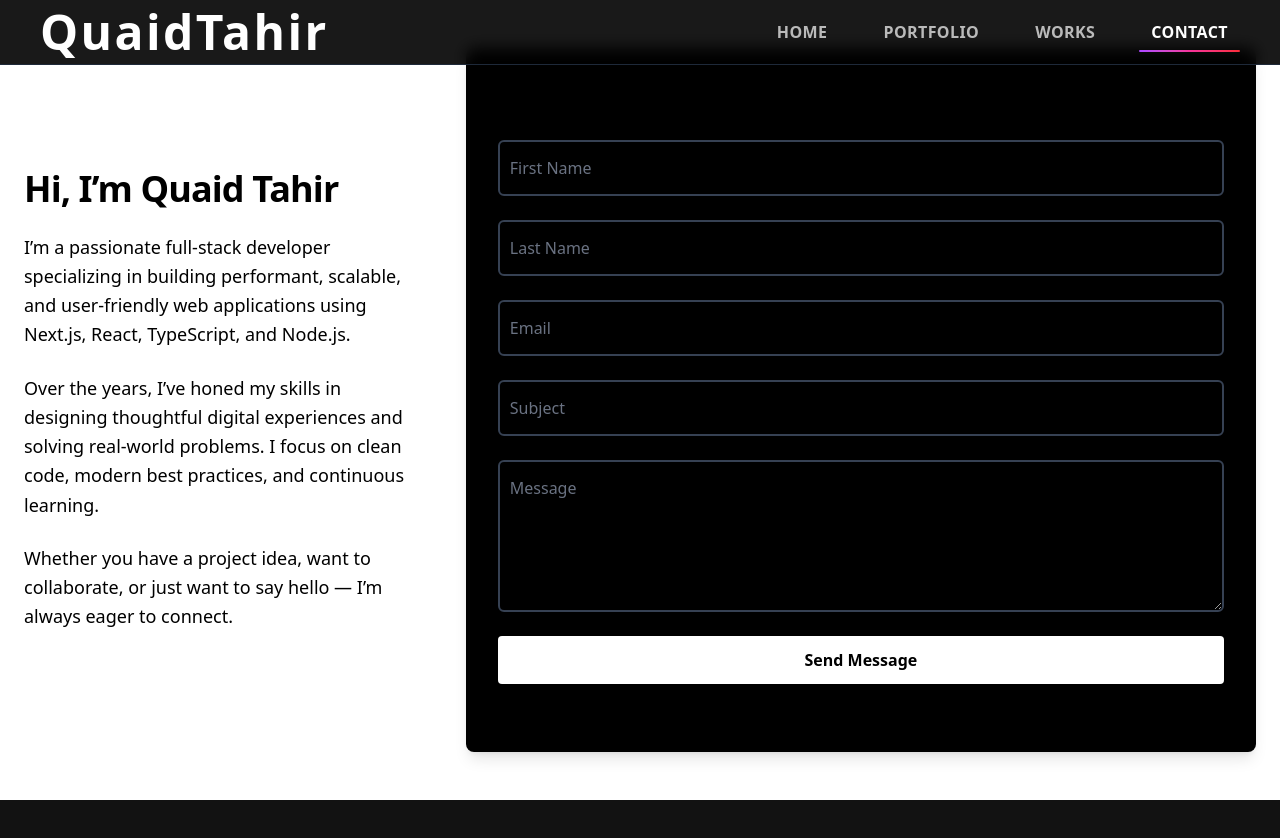
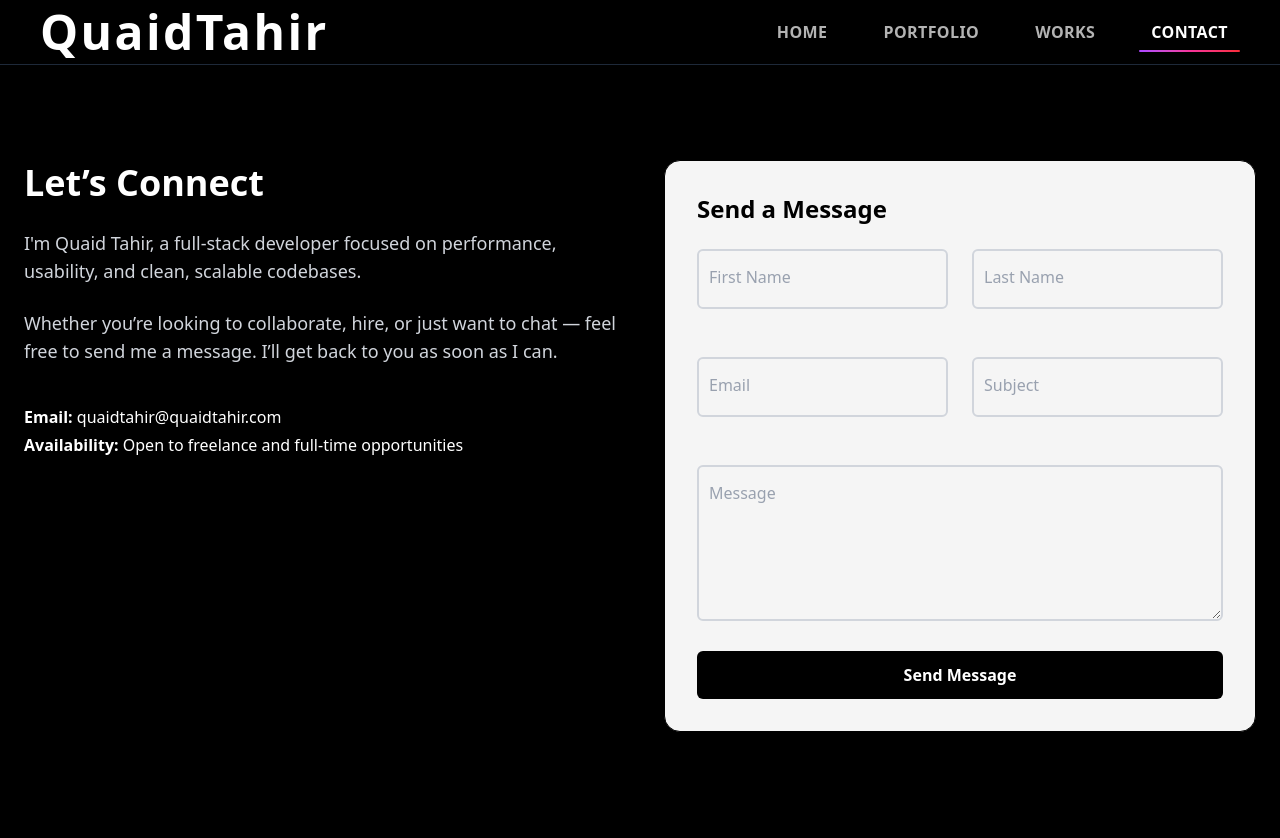
Before and after one commit to QuaidCodes/quaidtahir.com, a Next.js app: page /contact in a window 1280 px wide. Shown: the top 838 px of the page. Before the commit the page ends 800 px from the top, so only its background shows below. Built offline with nearby package versions, Linux system fonts and the light colour scheme.

Commit message:
enhance contact page

```diff
--- a/src/app/contact/page.tsx
+++ b/src/app/contact/page.tsx
@@ -22,12 +22,16 @@ export default function Contact() {
     message: "",
   });
 
-  const [errors, setErrors] = useState<Partial<Record<keyof ContactFormData, string>>>({});
-  const [status, setStatus] = useState<"idle" | "submitting" | "success" | "error">("idle");
+  const [errors, setErrors] = useState<
+    Partial<Record<keyof ContactFormData, string>>
+  >({});
+  const [status, setStatus] = useState<
+    "idle" | "submitting" | "success" | "error"
+  >("idle");
 
   useEffect(() => {
     if (status === "error") {
-      const timeout = setTimeout(() => setErrors({}), 2000);
+      const timeout = setTimeout(() => setErrors({}), 3000);
       return () => clearTimeout(timeout);
     }
   }, [status]);
@@ -44,14 +48,12 @@ export default function Contact() {
     setStatus("submitting");
 
     const result = contactSchema.safeParse(formData);
-
     if (!result.success) {
       const fieldErrors: Partial<Record<keyof ContactFormData, string>> = {};
       result.error.errors.forEach((err) => {
         const field = err.path[0] as keyof ContactFormData;
         fieldErrors[field] = err.message;
       });
-
       setErrors(fieldErrors);
       setStatus("error");
       return;
@@ -79,33 +81,46 @@ export default function Contact() {
   };
 
   return (
-    <div className="min-h-screen bg-white text-black dark:bg-black dark:text-white px-6 py-12 flex flex-col md:flex-row max-w-7xl mx-auto gap-12">
-
-      {/* About Me Section */}
-      <section className="md:w-1/3 flex flex-col justify-center space-y-6">
-        <h1 className="text-4xl font-extrabold tracking-tight">Hi, I’m Quaid Tahir</h1>
-      <p className="text-lg leading-relaxed">
-          I’m a passionate full-stack developer specializing in building performant, scalable, and user-friendly web applications using Next.js, React, TypeScript, and Node.js.
+    <main className="min-h-screen bg-black text-white px-6 py-40">
+      <div className="max-w-7xl mx-auto grid md:grid-cols-2 gap-12 items-start">
+        <section className="space-y-6">
+          <h1 className="text-4xl font-bold leading-tight">Let’s Connect</h1>
+          <p className="text-lg text-gray-300">
+            I'm Quaid Tahir, a full-stack developer focused on performance,
+            usability, and clean, scalable codebases.
           </p>
-        <p className="text-lg leading-relaxed">
-          Over the years, I’ve honed my skills in designing thoughtful digital experiences and solving real-world problems. I focus on clean code, modern best practices, and continuous learning.
+          <p className="text-lg text-gray-300">
+            Whether you’re looking to collaborate, hire, or just want to chat —
+            feel free to send me a message. I’ll get back to you as soon as I
+            can.
           </p>
-        <p className="text-lg leading-relaxed">
-          Whether you have a project idea, want to collaborate, or just want to say hello — I’m always eager to connect.
+          <div className="pt-4 text-base space-y-1">
+            <p>
+              <strong>Email:</strong> quaidtahir@quaidtahir.com
             </p>
+            <p>
+              <strong>Availability:</strong> Open to freelance and full-time
+              opportunities
+            </p>
+          </div>
         </section>
 
-      {/* Contact Form Section */}
-      <section className="md:w-2/3 bg-black dark:bg-white dark:text-black rounded-lg shadow-lg p-8">
-        <h2 className="text-3xl font-semibold mb-6">Let’s Talk</h2>
-        <form onSubmit={handleSubmit} noValidate autoComplete="off" className="space-y-6">
+        <section className="bg-[#f5f5f5] text-black dark:bg-white dark:text-black shadow-2xl rounded-2xl p-8 space-y-6 border dark:border-zinc-300">
+          <h2 className="text-2xl font-semibold">Send a Message</h2>
+          <form
+            onSubmit={handleSubmit}
+            noValidate
+            className="space-y-6"
+            autoComplete="off"
+          >
+            <div className="grid md:grid-cols-2 gap-6">
               {["firstName", "lastName", "email", "subject"].map((field) => {
                 const label = field
                   .replace(/([A-Z])/g, " $1")
-              .replace(/^./, (str) => str.toUpperCase());
+                  .replace(/^./, (s) => s.toUpperCase());
                 const error = errors[field as keyof ContactFormData];
                 return (
-              <div key={field} className="relative">
+                  <div key={field} className="relative mb-6">
                     <input
                       id={field}
                       name={field}
@@ -113,38 +128,35 @@ export default function Contact() {
                       value={formData[field as keyof ContactFormData]}
                       onChange={handleChange}
                       placeholder=" "
-                  className={`peer block w-full rounded-md border-2 bg-transparent px-3 pt-5 pb-2 text-white dark:text-black focus:outline-none focus:ring-2 focus:ring-blue-500 focus:border-blue-500
+                      className={`peer w-full rounded-md border-2 px-3 pt-6 pb-2 bg-transparent focus:outline-none focus:ring-2 transition-all
                         ${
                           error
-                        ? "border-red-500 focus:ring-red-500 focus:border-red-500"
-                        : "border-gray-700 dark:border-gray-300"
+                            ? "border-red-500 focus:ring-red-500"
+                            : "border-gray-300 focus:border-black focus:ring-black"
                         }`}
-                  aria-invalid={error ? "true" : "false"}
-                  aria-describedby={error ? `${field}-error` : undefined}
+                      aria-invalid={!!error}
                     />
                     <label
                       htmlFor={field}
-                  className={`absolute left-3 top-2 text-gray-400 dark:text-gray-600 text-sm transition-all peer-placeholder-shown:top-4 peer-placeholder-shown:text-gray-500 peer-placeholder-shown:text-base peer-focus:top-2 peer-focus:text-blue-400 peer-focus:text-sm
-                    ${
-                      error ? "text-red-500 peer-focus:text-red-500" : ""
-                    }`}
+                      className={`absolute left-3 top-1 text-sm text-gray-500 transition-all
+                        peer-placeholder-shown:top-4 peer-placeholder-shown:text-base peer-placeholder-shown:text-gray-400
+                        peer-focus:top-1 peer-focus:text-sm peer-focus:text-black
+                        ${error ? "text-red-500 peer-focus:text-red-500" : ""}
+                      `}
                     >
                       {label}
                     </label>
                     {error && (
-                  <p
-                    id={`${field}-error`}
-                    className="mt-1 text-xs text-red-500"
-                    role="alert"
-                  >
+                      <p className="mt-1 text-sm text-red-500" role="alert">
                         {error}
                       </p>
                     )}
                   </div>
                 );
               })}
+            </div>
 
-          <div className="relative">
+            <div className="relative mb-6">
               <textarea
                 id="message"
                 name="message"
@@ -152,30 +164,27 @@ export default function Contact() {
                 value={formData.message}
                 onChange={handleChange}
                 placeholder=" "
-              className={`peer block w-full rounded-md border-2 bg-transparent px-3 pt-5 pb-2 text-white dark:text-black focus:outline-none focus:ring-2 focus:ring-blue-500 focus:border-blue-500
+                className={`peer w-full rounded-md border-2 px-3 pt-6 pb-2 bg-transparent focus:outline-none focus:ring-2 transition-all
                   ${
                     errors.message
-                    ? "border-red-500 focus:ring-red-500 focus:border-red-500"
-                    : "border-gray-700 dark:border-gray-300"
+                      ? "border-red-500 focus:ring-red-500"
+                      : "border-gray-300 focus:border-black focus:ring-black"
                   }`}
-              aria-invalid={errors.message ? "true" : "false"}
-              aria-describedby={errors.message ? `message-error` : undefined}
               />
               <label
                 htmlFor="message"
-              className={`absolute left-3 top-2 text-gray-400 dark:text-gray-600 text-sm transition-all peer-placeholder-shown:top-4 peer-placeholder-shown:text-gray-500 peer-placeholder-shown:text-base peer-focus:top-2 peer-focus:text-blue-400 peer-focus:text-sm
+                className={`absolute left-3 top-1 text-sm text-gray-500 transition-all
+                  peer-placeholder-shown:top-4 peer-placeholder-shown:text-base peer-placeholder-shown:text-gray-400
+                  peer-focus:top-1 peer-focus:text-sm peer-focus:text-black
                   ${
                     errors.message ? "text-red-500 peer-focus:text-red-500" : ""
-                }`}
+                  }
+                `}
               >
                 Message
               </label>
               {errors.message && (
-              <p
-                id="message-error"
-                className="mt-1 text-xs text-red-500"
-                role="alert"
-              >
+                <p className="mt-1 text-sm text-red-500" role="alert">
                   {errors.message}
                 </p>
               )}
@@ -184,32 +193,31 @@ export default function Contact() {
             <button
               type="submit"
               disabled={status === "submitting"}
-            className="w-full flex items-center justify-center gap-3 rounded bg-white dark:bg-black dark:text-white text-black font-semibold px-6 py-3 hover:bg-gray-200 dark:hover:bg-gray-900 transition disabled:opacity-50"
+              className="w-full py-3 rounded-md font-semibold bg-black text-white hover:bg-gray-900 transition disabled:opacity-50"
             >
               {status === "submitting" ? (
-              <>
+                <span className="flex items-center justify-center gap-2">
                   <svg
-                  className="animate-spin h-5 w-5 text-black dark:text-white"
-                  xmlns="http://www.w3.org/2000/svg"
+                    className="w-5 h-5 animate-spin"
+                    viewBox="0 0 24 24"
                     fill="none"
-                  viewBox="0 0 24 24"
                   >
                     <circle
                       className="opacity-25"
                       cx="12"
                       cy="12"
                       r="10"
-                    stroke="currentColor"
+                      stroke="black"
                       strokeWidth="4"
                     />
                     <path
                       className="opacity-75"
-                    fill="currentColor"
+                      fill="black"
                       d="M4 12a8 8 0 018-8v4a4 4 0 00-4 4H4z"
                     />
                   </svg>
                   Sending...
-              </>
+                </span>
               ) : (
                 "Send Message"
               )}
@@ -217,16 +225,17 @@ export default function Contact() {
 
             {status === "success" && (
               <p className="text-green-600 text-center font-medium">
-              Thank you! Your message has been sent.
+                Thanks! Your message has been sent.
               </p>
             )}
             {status === "error" && Object.keys(errors).length === 0 && (
               <p className="text-red-600 text-center font-medium">
-              Oops! Something went wrong. Please try again later.
+                Something went wrong. Please try again.
               </p>
             )}
           </form>
         </section>
       </div>
+    </main>
   );
 }
--- a/src/app/portfolio/page.tsx
+++ b/src/app/portfolio/page.tsx
@@ -201,7 +201,6 @@ export default function Portfolio() {
           </ul>
         </motion.div>
 
-        {/* Achievements */}
         <motion.div
           initial="hidden"
           whileInView="visible"
@@ -214,10 +213,15 @@ export default function Portfolio() {
           </h2>
           <ul className="list-disc list-inside space-y-3 text-gray-400 max-w-3xl text-lg">
             <li className="font-semibold">
-              Foundation: Data, Data, Everywhere - Amazon, Coursera - 12/01/2021
+              Foundation: Data, Data, Everywhere - Amazon, Coursera (2022)
             </li>
+
             <li className="font-semibold">
-              Amazon Web Services - Amazon, Coursera - 12/01/2020
+              Amazon Web Services - Amazon, Coursera (2020)
+            </li>
+
+            <li className="font-semibold">
+              CompTIA Security+ (2025)
             </li>
           </ul>
         </motion.div>
```
Lines whose indentation alone changed are shown as unchanged.
